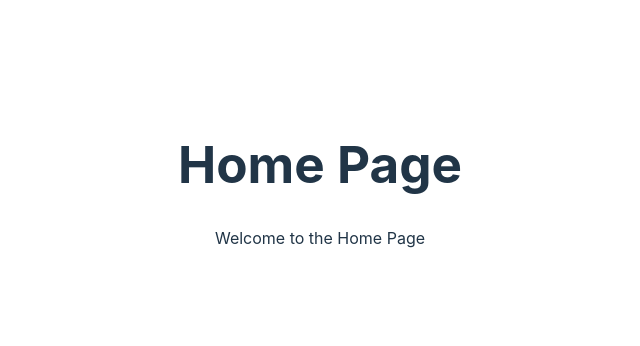
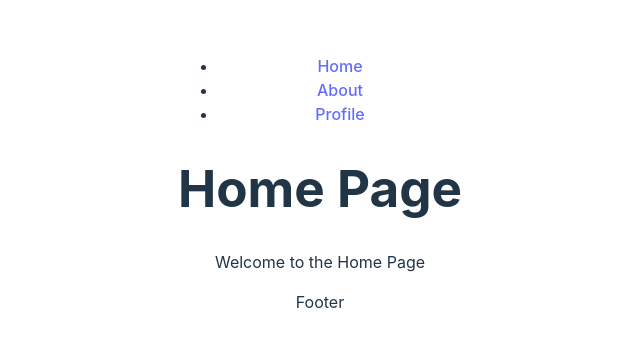
Before and after one commit to JimzSnowby/KV6002TeamProject, a React (Vite) app in the folder app/: page / in a window 1280 px wide. Shown: the part 216-562 px from the top of the page, without its empty margins (320-960 px from the left). Built offline with nearby package versions, Linux system fonts and the light colour scheme.

Commit message:
Components and Pages

```diff
--- a/app/src/App.jsx
+++ b/app/src/App.jsx
@@ -2,15 +2,23 @@ import { Routes, Route } from "react-router-dom";
 import { useState } from 'react'
 import HomePage from "./pages/HomePage";
 import './App.css'
+import Menu from "./components/Menu";
+import Footer from "./components/Footer";
 
 function App() {
   const [count, setCount] = useState(0)
 
   return (
     <>
+    <nav>
+      <Menu />
+    </nav>
     <Routes>
         <Route path="/" element={<HomePage />} />
     </Routes>
+    <div>
+        <Footer />
+    </div>
     </>
   )
 }
--- /dev/null
+++ b/app/src/components/Footer.jsx
@@ -0,0 +1,13 @@
+/**
+ *
+ * Footer Component
+ */
+function Footer() {
+  return (
+    <footer>
+      <p>Footer</p>
+    </footer>
+  )
+}
+
+export default Footer
--- /dev/null
+++ b/app/src/components/Menu.jsx
@@ -0,0 +1,24 @@
+import { Link } from 'react-router-dom';
+
+/**
+ * The menu component for the application.
+ *
+ * @author James Sowerby w21023500
+ */
+function Menu() {
+    return (
+        <ul>
+            <li>
+                <Link to="/">Home</Link>
+            </li>
+            <li>
+                <Link to="/about">About</Link>
+            </li>
+            <li>
+                <Link to="/profile">Profile</Link>
+            </li>
+        </ul>
+    )
+}
+
+export default Menu
```
Also changed, not shown: app/src/pages/HomePage.jsx (+8 -4 lines).
